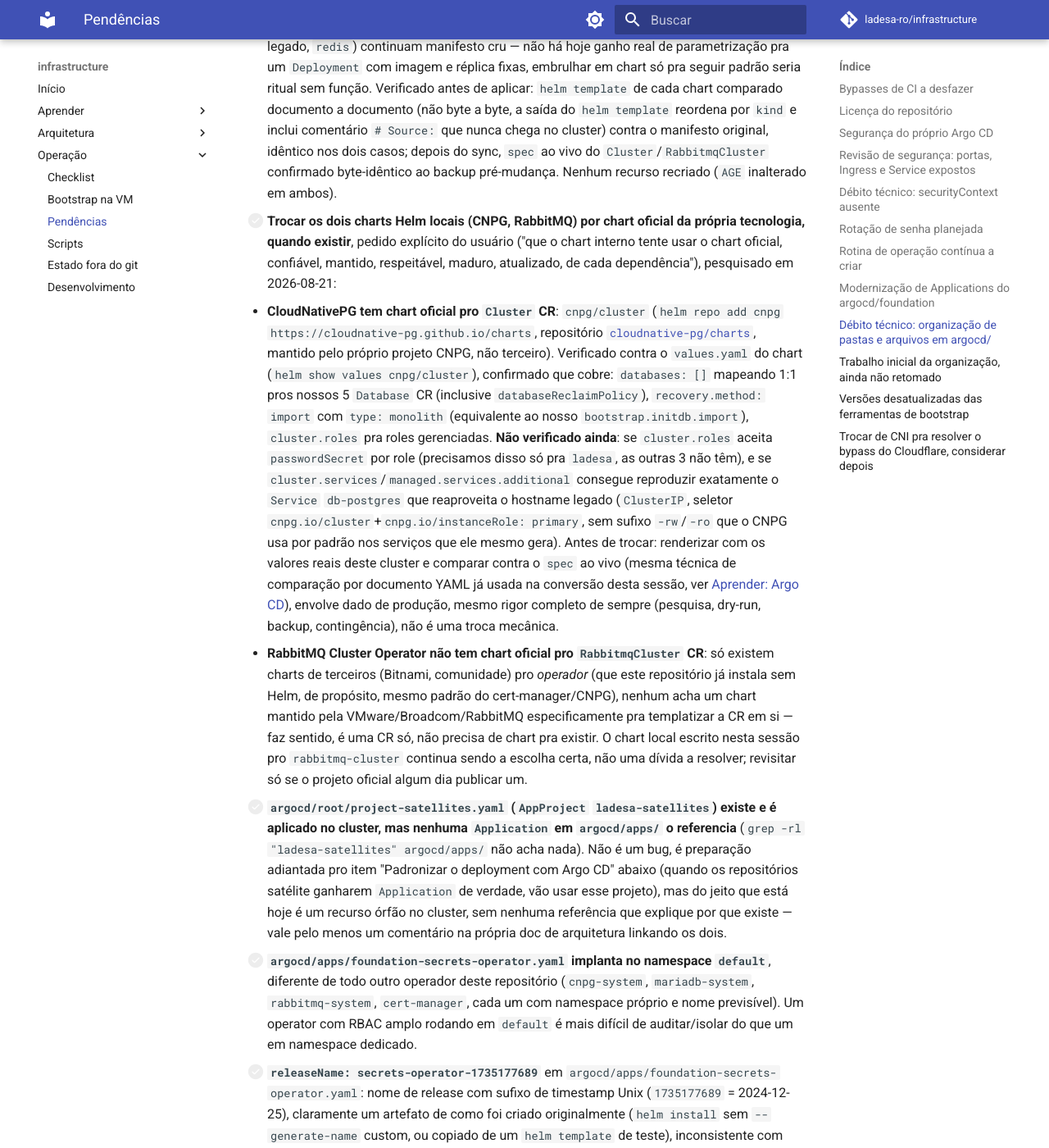
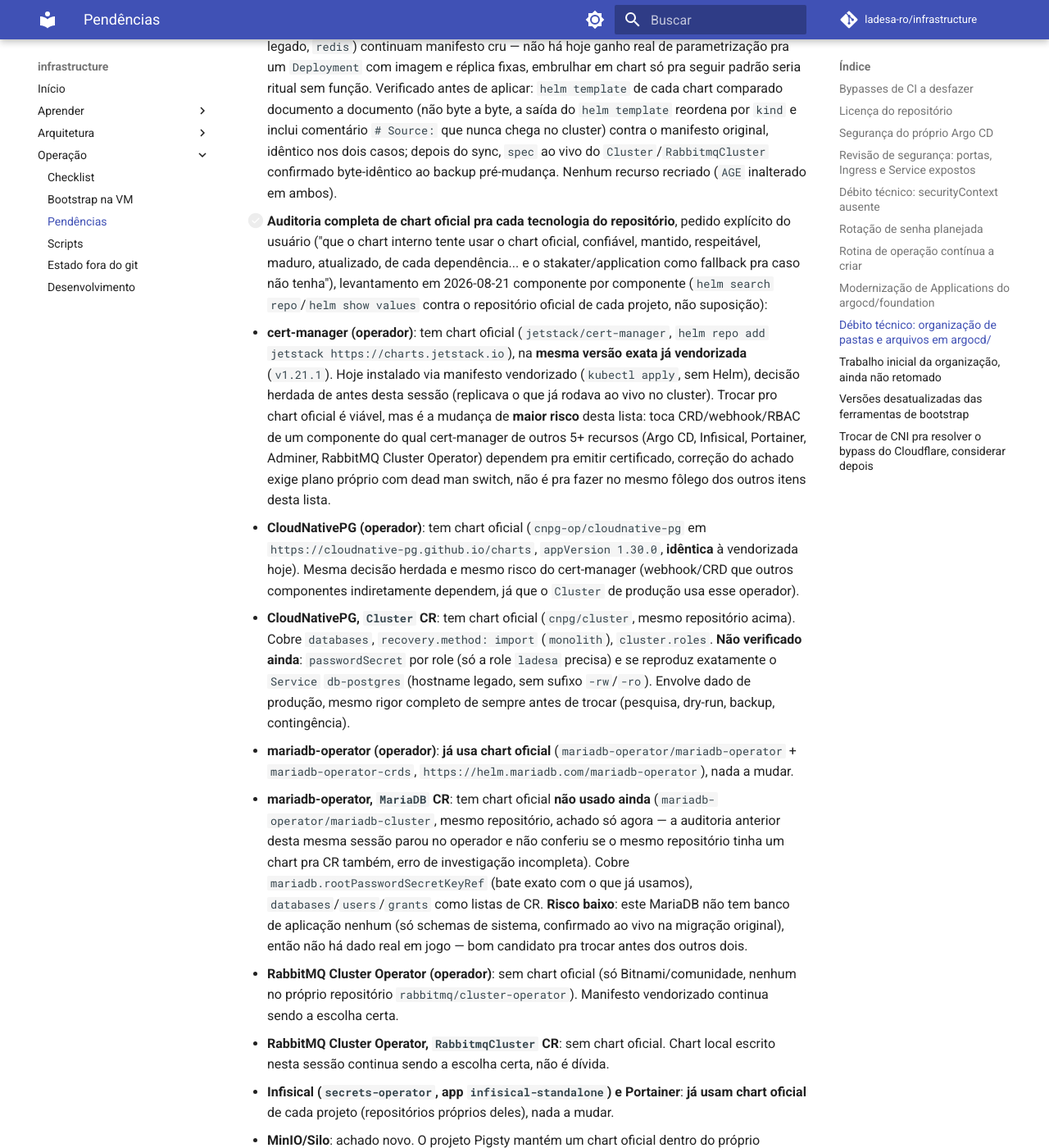
Before and after one commit to ladesa-ro/infrastructure, an MkDocs documentation site: the page built from docs/operacao/pendencias.md, in a window 1280 px wide and 1400 px high, scrolled down 9359 px. Shown: the whole window at 82% size. Built offline with MkDocs 1.6.1 and Material for MkDocs 9.7.7, drawn with Linux system fonts in a browser that asks for light colours; comment, search, counter and statistics services are not loaded; some of the changed text lies outside the part shown.

Commit message:
docs(pendencias): full audit of official charts per technology

```diff
--- a/docs/operacao/pendencias.md
+++ b/docs/operacao/pendencias.md
@@ -85,9 +85,20 @@ Levantado em 2026-08-21, a pedido explícito do usuário ("analise outros débit
 - [x] **Separação por categoria, inexistente antes**: resolvido junto do item acima, mesma reorganização, mesmas categorias da referência do `Abrl` (`operators/`, `data/`, `messaging/`, `platform/`, adaptadas ao que este repositório realmente tem).
 - [x] **Inconsistência de nomenclatura entre o `Application` e a pasta que ele aponta**: resolvido em 2026-08-21. `dados-mariadb`/`dados-postgres-cluster` agora aninhados em `argocd/foundation/data/`, junto do `dados` (MinIO/Adminer). O nome de arquivo do RabbitMQ de produção encurtou pra `messaging/rabbitmq-cluster.yaml` (o `metadata.name` da `Application`, `foundation-ladesa-ro-production-rabbitmq-cluster`, continua igual, só o arquivo).
 - [x] **Avaliação de Helm chart local, pedida explicitamente pelo usuário, comparando com o padrão do `Abrl`**: decisão **seletiva**, não wholesale (este cluster é single-environment, sem o ganho de reaproveitar template com valores diferentes que justifica o `Abrl` embrulhar quase tudo em chart). Adotado chart Helm local (`Chart.yaml`+`templates/`+`values.yaml`) só pros dois CRs com dado real (`argocd/foundation/data/dados-postgres-cluster/`, `argocd/foundation/messaging/rabbitmq-cluster/`), templatizando só os campos que fazem sentido variar (imagem, storage, resources/replicas), mantendo bootstrap/roles/`Database`/`Service` estáticos. Os Deployments simples (`dados`, `rabbitmq` legado, `redis`) continuam manifesto cru — não há hoje ganho real de parametrização pra um `Deployment` com imagem e réplica fixas, embrulhar em chart só pra seguir padrão seria ritual sem função. Verificado antes de aplicar: `helm template` de cada chart comparado documento a documento (não byte a byte, a saída do `helm template` reordena por `kind` e inclui comentário `# Source:` que nunca chega no cluster) contra o manifesto original, idêntico nos dois casos; depois do sync, `spec` ao vivo do `Cluster`/`RabbitmqCluster` confirmado byte-idêntico ao backup pré-mudança. Nenhum recurso recriado (`AGE` inalterado em ambos).
-- [ ] **Trocar os dois charts Helm locais (CNPG, RabbitMQ) por chart oficial da própria tecnologia, quando existir**, pedido explícito do usuário ("que o chart interno tente usar o chart oficial, confiável, mantido, respeitável, maduro, atualizado, de cada dependência"), pesquisado em 2026-08-21:
-  - **CloudNativePG tem chart oficial pro `Cluster` CR**: `cnpg/cluster` (`helm repo add cnpg https://cloudnative-pg.github.io/charts`, repositório [`cloudnative-pg/charts`](https://github.com/cloudnative-pg/charts), mantido pelo próprio projeto CNPG, não terceiro). Verificado contra o `values.yaml` do chart (`helm show values cnpg/cluster`), confirmado que cobre: `databases: []` mapeando 1:1 pros nossos 5 `Database` CR (inclusive `databaseReclaimPolicy`), `recovery.method: import` com `type: monolith` (equivalente ao nosso `bootstrap.initdb.import`), `cluster.roles` pra roles gerenciadas. **Não verificado ainda**: se `cluster.roles` aceita `passwordSecret` por role (precisamos disso só pra `ladesa`, as outras 3 não têm), e se `cluster.services`/`managed.services.additional` consegue reproduzir exatamente o `Service` `db-postgres` que reaproveita o hostname legado (`ClusterIP`, seletor `cnpg.io/cluster`+`cnpg.io/instanceRole: primary`, sem sufixo `-rw`/`-ro` que o CNPG usa por padrão nos serviços que ele mesmo gera). Antes de trocar: renderizar com os valores reais deste cluster e comparar contra o `spec` ao vivo (mesma técnica de comparação por documento YAML já usada na conversão desta sessão, ver [Aprender: Argo CD](../aprender/argocd.md#organizacao-por-categoria-e-chart-helm-local-2026-08-21)), envolve dado de produção, mesmo rigor completo de sempre (pesquisa, dry-run, backup, contingência), não é uma troca mecânica.
-  - **RabbitMQ Cluster Operator não tem chart oficial pro `RabbitmqCluster` CR**: só existem charts de terceiros (Bitnami, comunidade) pro *operador* (que este repositório já instala sem Helm, de propósito, mesmo padrão do cert-manager/CNPG), nenhum acha um chart mantido pela VMware/Broadcom/RabbitMQ especificamente pra templatizar a CR em si — faz sentido, é uma CR só, não precisa de chart pra existir. O chart local escrito nesta sessão pro `rabbitmq-cluster` continua sendo a escolha certa, não uma dívida a resolver; revisitar só se o projeto oficial algum dia publicar um.
+- [ ] **Auditoria completa de chart oficial pra cada tecnologia do repositório**, pedido explícito do usuário ("que o chart interno tente usar o chart oficial, confiável, mantido, respeitável, maduro, atualizado, de cada dependência... e o stakater/application como fallback pra caso não tenha"), levantamento em 2026-08-21 componente por componente (`helm search repo`/`helm show values` contra o repositório oficial de cada projeto, não suposição):
+  - **cert-manager (operador)**: tem chart oficial (`jetstack/cert-manager`, `helm repo add jetstack https://charts.jetstack.io`), na **mesma versão exata já vendorizada** (`v1.21.1`). Hoje instalado via manifesto vendorizado (`kubectl apply`, sem Helm), decisão herdada de antes desta sessão (replicava o que já rodava ao vivo no cluster). Trocar pro chart oficial é viável, mas é a mudança de **maior risco** desta lista: toca CRD/webhook/RBAC de um componente do qual cert-manager de outros 5+ recursos (Argo CD, Infisical, Portainer, Adminer, RabbitMQ Cluster Operator) dependem pra emitir certificado, correção do achado exige plano próprio com dead man switch, não é pra fazer no mesmo fôlego dos outros itens desta lista.
+  - **CloudNativePG (operador)**: tem chart oficial (`cnpg-op/cloudnative-pg` em `https://cloudnative-pg.github.io/charts`, `appVersion 1.30.0`, **idêntica** à vendorizada hoje). Mesma decisão herdada e mesmo risco do cert-manager (webhook/CRD que outros componentes indiretamente dependem, já que o `Cluster` de produção usa esse operador).
+  - **CloudNativePG, `Cluster` CR**: tem chart oficial (`cnpg/cluster`, mesmo repositório acima). Cobre `databases`, `recovery.method: import` (`monolith`), `cluster.roles`. **Não verificado ainda**: `passwordSecret` por role (só a role `ladesa` precisa) e se reproduz exatamente o `Service` `db-postgres` (hostname legado, sem sufixo `-rw`/`-ro`). Envolve dado de produção, mesmo rigor completo de sempre antes de trocar (pesquisa, dry-run, backup, contingência).
+  - **mariadb-operator (operador)**: **já usa chart oficial** (`mariadb-operator/mariadb-operator` + `mariadb-operator-crds`, `https://helm.mariadb.com/mariadb-operator`), nada a mudar.
+  - **mariadb-operator, `MariaDB` CR**: tem chart oficial **não usado ainda** (`mariadb-operator/mariadb-cluster`, mesmo repositório, achado só agora — a auditoria anterior desta mesma sessão parou no operador e não conferiu se o mesmo repositório tinha um chart pra CR também, erro de investigação incompleta). Cobre `mariadb.rootPasswordSecretKeyRef` (bate exato com o que já usamos), `databases`/`users`/`grants` como listas de CR. **Risco baixo**: este MariaDB não tem banco de aplicação nenhum (só schemas de sistema, confirmado ao vivo na migração original), então não há dado real em jogo — bom candidato pra trocar antes dos outros dois.
+  - **RabbitMQ Cluster Operator (operador)**: sem chart oficial (só Bitnami/comunidade, nenhum no próprio repositório `rabbitmq/cluster-operator`). Manifesto vendorizado continua sendo a escolha certa.
+  - **RabbitMQ Cluster Operator, `RabbitmqCluster` CR**: sem chart oficial. Chart local escrito nesta sessão continua sendo a escolha certa, não é dívida.
+  - **Infisical (`secrets-operator`, app `infisical-standalone`) e Portainer**: **já usam chart oficial** de cada projeto (repositórios próprios deles), nada a mudar.
+  - **MinIO/Silo**: achado novo. O projeto Pigsty mantém um chart oficial dentro do próprio repositório (`pgsty/silo`, path `helm/silo/`, `Chart.yaml` com `maintainers: Pigsty`), mas não publicado num índice Helm tradicional (`helm repo add` não funciona, é instalado via clone local ou, no caso do Argo CD, apontando `source.repoURL` direto pro repositório git com `source.path: helm/silo`, mecanismo que este repositório já usa nos charts locais). Hoje `dados/minio.yaml` é manifesto cru. Trocar é viável e de risco baixo (MinIO sem bucket real, já confirmado antes), mas ainda não feito.
+  - **Adminer**: ferramenta de debug de um container só, não existe (nem faz sentido existir) um "chart oficial" pra ela como tecnologia — se algum dia virar chart, seria via o fallback genérico abaixo, não um chart específico do Adminer.
+  - **Redis**: sem chart oficial de primeira linha hoje pro caso de uso simples deste cluster (Bitnami descontinuado, os charts "Redis Stack" da Redis Inc. são pra outro produto). Fallback genérico é o caminho aqui, não um chart específico.
+  - **Fallback pra quando não existe chart oficial nem justifica chart próprio**: `stakater/application` (`https://stakater.github.io/stakater-charts`, versão `9.3.1`, ativamente mantido), o mesmo chart genérico já usado em produção pelos repositórios satélite (`management-service`, `authentication-service`, `docs`) pra Deployment/Service/Ingress simples. Candidatos: `redis` (Deployment simples hoje) e `rabbitmq` legado (mas este último está sendo desligado, não vale investir). Ainda não avaliado se `stakater/application` cobre tudo que os manifestos crus atuais declaram (`securityContext`, `PVC`, `NodePort`) sem perder nada.
+  - **Prioridade sugerida, do mais seguro pro mais arriscado**: 1) `MariaDB` CR (zero dado real) e MinIO/Silo (zero bucket real) primeiro, mesmo processo de verificação já validado nesta sessão (`helm template` comparado documento a documento, backup, `argocd app diff` vazio antes de sincronizar); 2) `stakater/application` pro Redis, depois de confirmar que cobre `securityContext`/PVC sem regressão; 3) CNPG `Cluster` (dado de produção, precisa confirmar `passwordSecret`/`Service` primeiro); 4) operadores `cert-manager`/`CloudNativePG` por último, maior blast radius, plano dedicado com dead man switch, não fazer no mesmo fôlego do resto.
 - [ ] **`argocd/root/project-satellites.yaml` (`AppProject` `ladesa-satellites`) existe e é aplicado no cluster, mas nenhuma `Application` em `argocd/apps/` o referencia** (`grep -rl "ladesa-satellites" argocd/apps/` não acha nada). Não é um bug, é preparação adiantada pro item "Padronizar o deployment com Argo CD" abaixo (quando os repositórios satélite ganharem `Application` de verdade, vão usar esse projeto), mas do jeito que está hoje é um recurso órfão no cluster, sem nenhuma referência que explique por que existe — vale pelo menos um comentário na própria doc de arquitetura linkando os dois.
 - [ ] **`argocd/apps/foundation-secrets-operator.yaml` implanta no namespace `default`**, diferente de todo outro operador deste repositório (`cnpg-system`, `mariadb-system`, `rabbitmq-system`, `cert-manager`, cada um com namespace próprio e nome previsível). Um operator com RBAC amplo rodando em `default` é mais difícil de auditar/isolar do que um em namespace dedicado.
 - [ ] **`releaseName: secrets-operator-1735177689`** em `argocd/apps/foundation-secrets-operator.yaml`: nome de release com sufixo de timestamp Unix (`1735177689` = 2024-12-25), claramente um artefato de como foi criado originalmente (`helm install` sem `--generate-name` custom, ou copiado de um `helm template` de teste), inconsistente com `releaseName: infisical`/`releaseName: portainer` usados em todo o resto do repositório. Renomear a release de um Helm chart já instalado não é trivial (Helm trata o nome da release como identidade), então corrigir isso exige um plano de reinstalação, não só editar o YAML.
```
